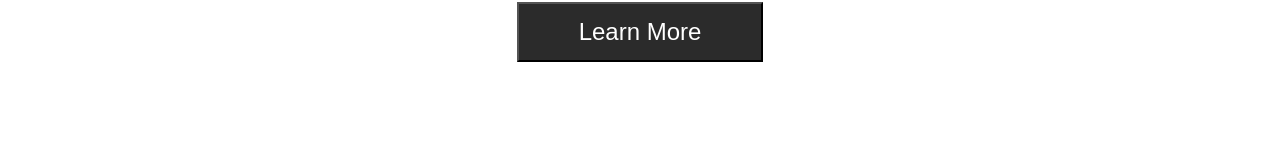
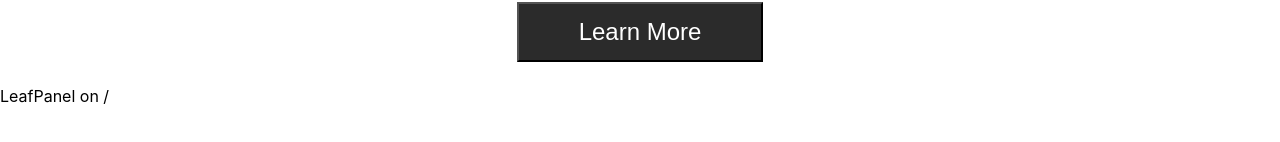
Before and after one commit to spiderthatcodes/embody, a React (Create React App) app in the folder client/: page / in a window 1280 px wide. Shown: the part 484-626 px from the top of the page. Built offline with nearby package versions, Linux system fonts and the light colour scheme; the HTML template or start-up script is replaced by a standard one.

Commit message:
more footer updates

```diff
--- a/client/src/components/Footer/Footer.jsx
+++ b/client/src/components/Footer/Footer.jsx
@@ -1,15 +1,15 @@
-import { useHistory, useLocation } from 'react-router-dom';
+import { useLocation } from 'react-router-dom';
 import { Container } from './style';
+import LeafPanel from '../LeafPanel/LeafPanel';
 
 const Footer = () => {
     const location = useLocation();
     console.log(location.pathname);
 
-    const history = useHistory();
-    console.log(history.location.pathname);
+
     return (
         <Container>
-            <div id='leaves'></div>
+            <LeafPanel page={location.pathname} />
             <div id='contact-bar'></div>
             <div id='email-bar'></div>
         </Container>
--- a/client/src/components/Layout/Layout.jsx
+++ b/client/src/components/Layout/Layout.jsx
@@ -1,12 +1,13 @@
 import React from 'react';
 import Nav from '../Nav/Nav';
 import { Container, Content } from './style';
+import Footer from '../Footer/Footer';
 
 const Layout = ({ children }) => (
         <Container>
             <Nav />
             <Content>{children}</Content>
-            {/* footer here */}
+            <Footer />
         </Container>
 );
 
--- /dev/null
+++ b/client/src/components/LeafPanel/LeafPanel.jsx
@@ -0,0 +1,9 @@
+
+
+const LeafPanel = ({page}) => {
+  return (
+    <div>LeafPanel on {page}</div>
+  )
+}
+
+export default LeafPanel
```
